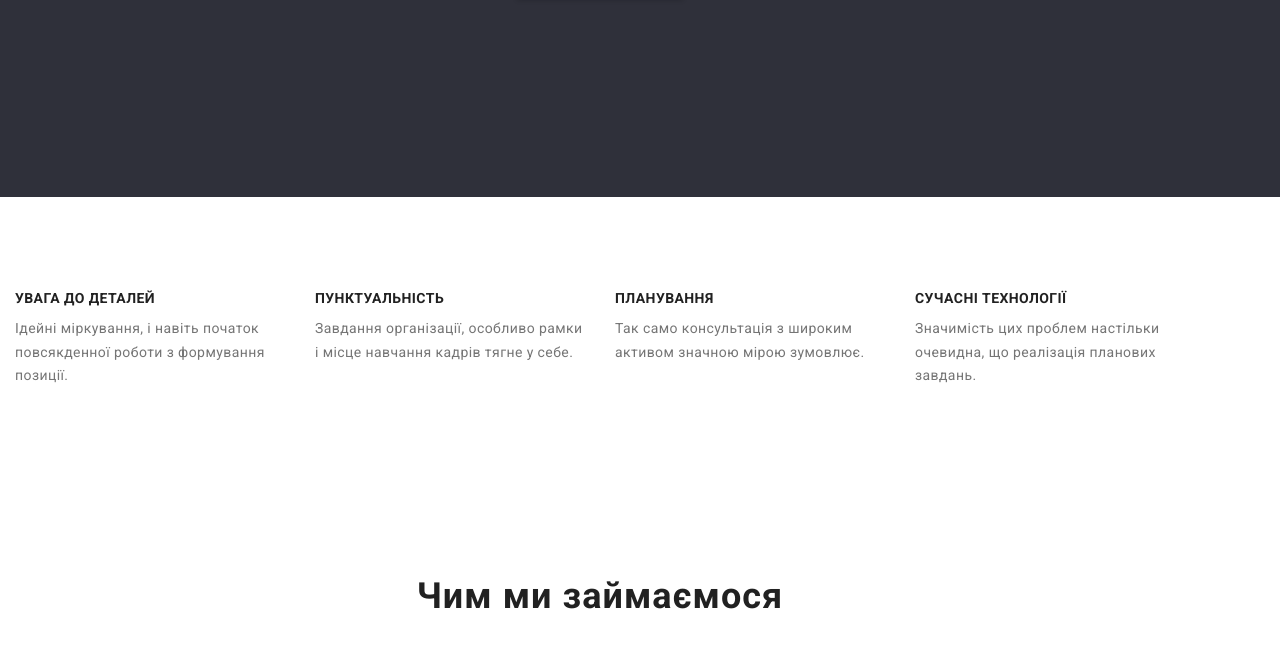
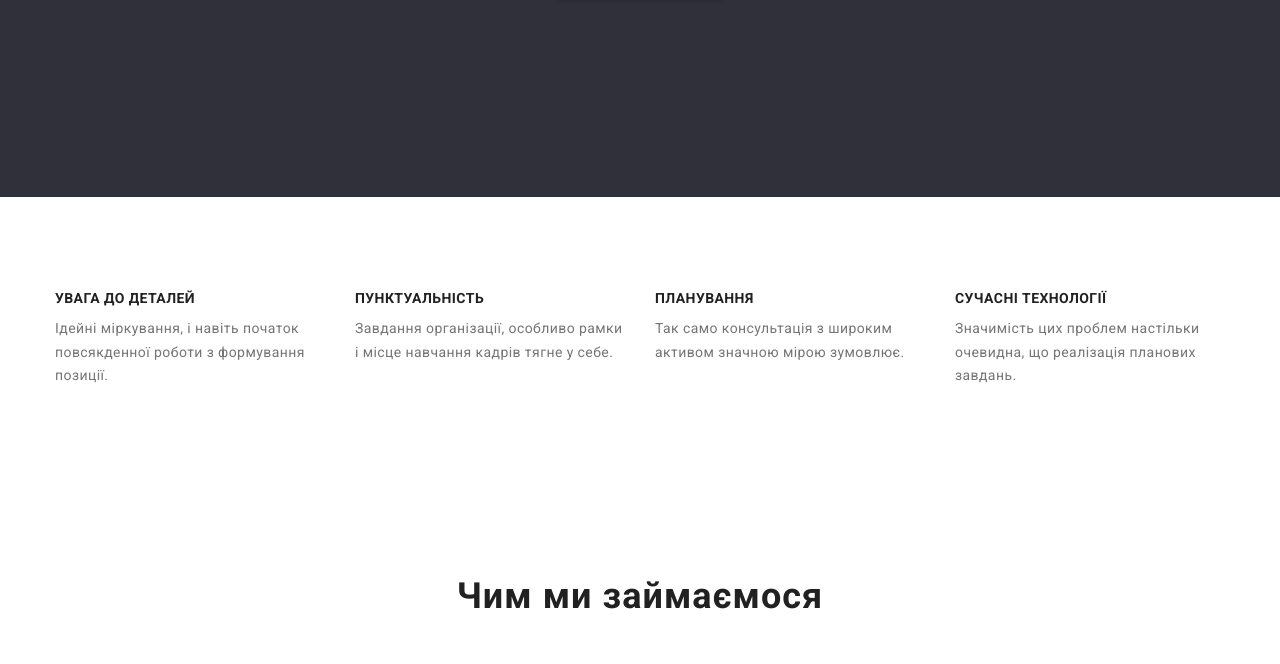
Before and after one commit to OlenaHrybok/goit-markup-hw-03, a plain HTML site: page index.html in a window 1280 px wide. Shown: the part 470-1134 px from the top of the page. Drawn offline with nearby package versions, Linux system fonts and the light colour scheme.

Commit message:
Update styles.css

```diff
--- a/css/styles.css
+++ b/css/styles.css
@@ -49,8 +49,8 @@ section {
     width: 1200px;
     padding-left: 15px;
     padding-right: 15px;
-    margin-left: 0 auto;
-    margin-right: 0 auto;
+    margin-left: auto;
+    margin-right: auto;
     /* outline: 2px solid tomato; */
 }
 .row {
```
